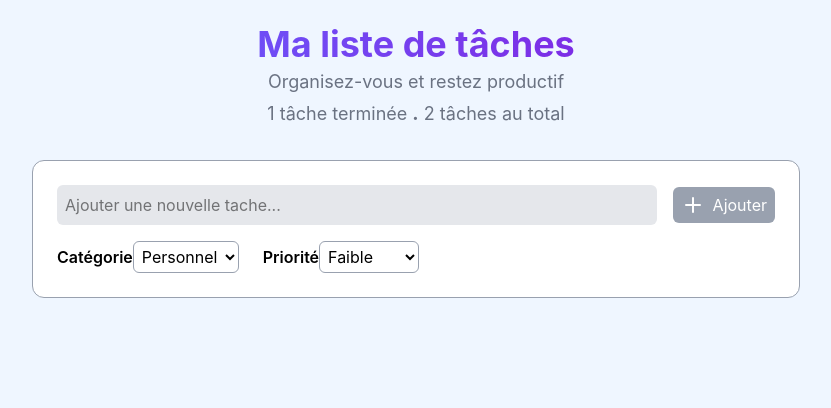
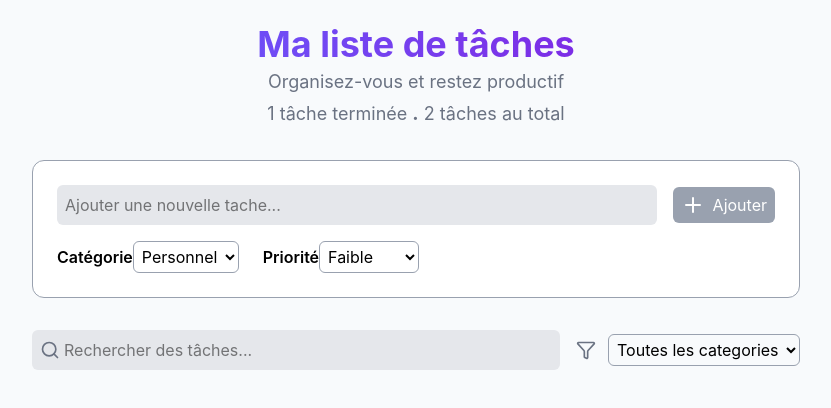
Before and after one commit to NitiemaAllassane/todoWebApp, a React (Vite) app: page / in a window 1280 px wide. Shown: the top 408 px of the page, without its empty margins (224-1055 px from the left). Built offline with nearby package versions, Linux system fonts and the light colour scheme.

Commit message:
Creation du composant de recherche

```diff
--- a/src/App.tsx
+++ b/src/App.tsx
@@ -1,5 +1,5 @@
 import './App.css';
-import { Plus } from 'lucide-react';
+import { Plus, Search, Funnel } from 'lucide-react';
 
 
 function Header() {
@@ -31,7 +31,7 @@ function AddForm() {
   return (
     <form
       action=""
-      className='bg-white border border-gray-400 p-6 rounded-xl'
+      className='bg-white border border-gray-400 p-6 rounded-xl mb-8'
     >
       <div>
         <div className='flex items-center gap-4 mb-4'>
@@ -101,14 +101,54 @@ function AddForm() {
 }
 
 
+function SearchForm() {
+
+  return (
+    <form action="">
+      <search className='flex items-center gap-4'>
+        <div
+          className='flex items-center gap-1 flex-1 bg-gray-200 p-2 rounded-md
+          focus-within:ring-2 focus-within:ring-indigo-400'
+        >
+          <span>
+            <Search size={20} className='text-gray-500'  />
+          </span>
+          <input
+            type="search"
+            name="taskSearch"
+            id="taskSearch"
+            placeholder='Rechercher des tâches...'
+            className='w-full outline-none'
+          />
+        </div>
+
+        <div className='flex items-center gap-3'>
+          <span>
+            <Funnel size={20} className='text-gray-500' />
+          </span>
+          <select name="filter" id="filter" className='p-1 border border-gray-400 rounded-md'>
+            <option value="allCategories">Toutes les categories</option>
+            <option value="personal">Personnel</option>
+            <option value="work">Travail</option>
+            <option value="shopping">Courses</option>
+            <option value="health">Santé</option>
+          </select>
+        </div>
+      </search>
+    </form>
+  )
+}
+
+
 function App() {
 
 
   return (
-    <main className='bg-blue-50 min-h-dvh py-6'>
+    <main className='bg-slate-50 min-h-dvh py-6'>
       <div className="container">
         <Header  />
         <AddForm  />
+        <SearchForm  />
       </div>
     </main>
   )
```
